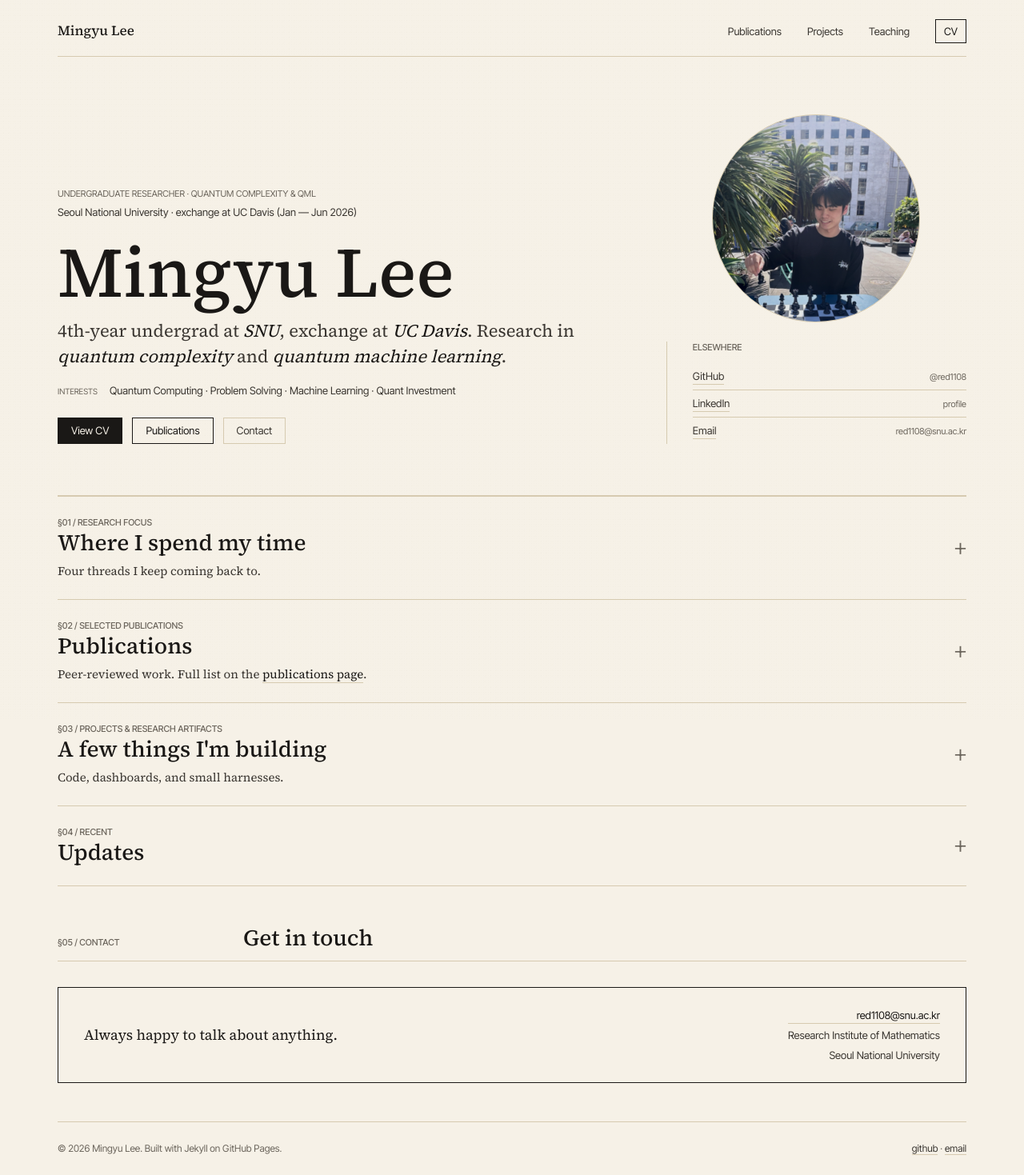
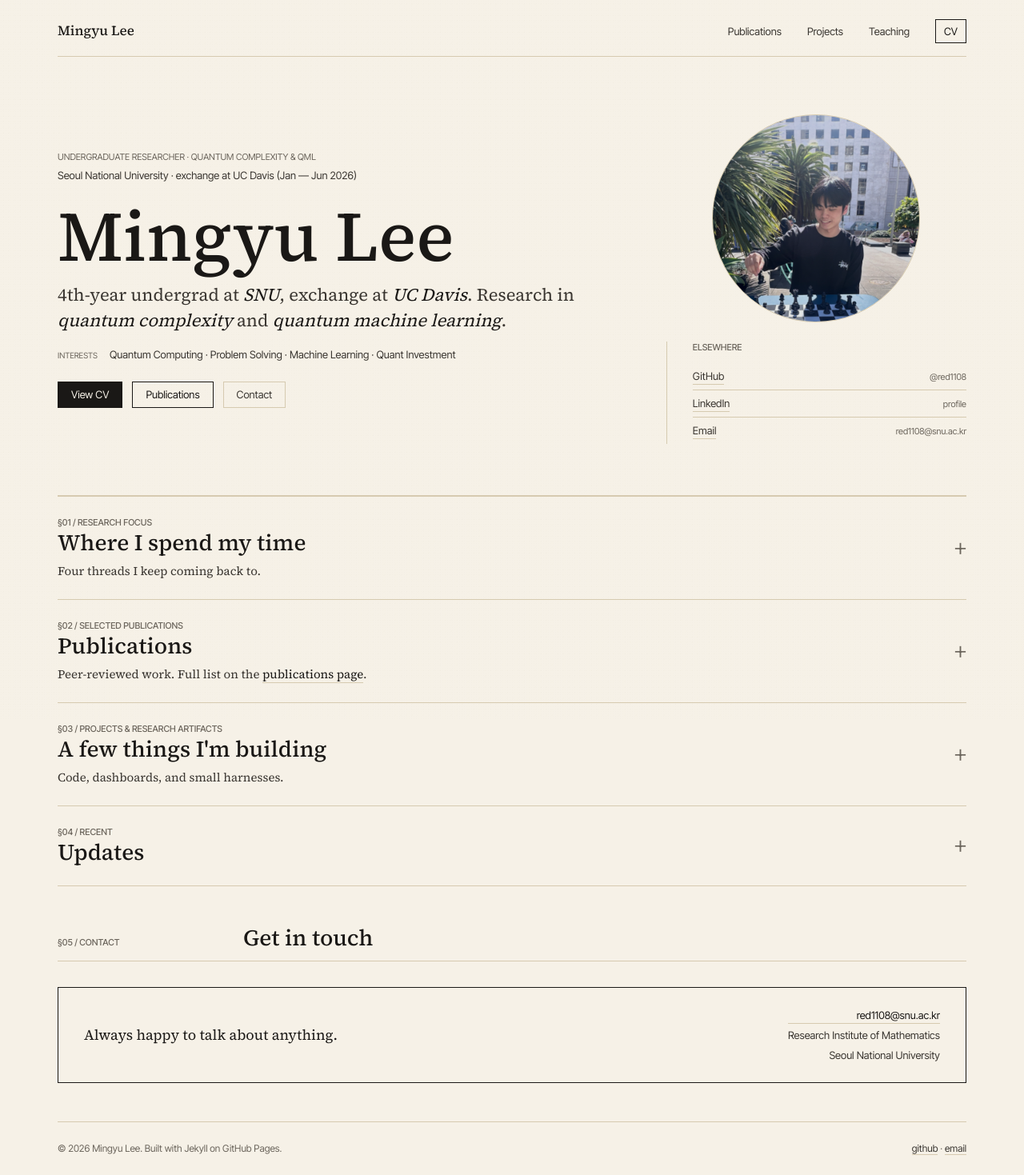
Before and after one commit to red1108/red1108.github.io, a Jekyll site: the page built from index.md, in a window 1280 px wide. Shown: the whole page at 80% size. Built offline with Jekyll 4.4.1, drawn with Linux system fonts in a browser that asks for light colours.

Commit message:
style: balance home hero alignment

```diff
--- a/assets/css/main.scss
+++ b/assets/css/main.scss
@@ -359,7 +359,7 @@ main {
   display: grid;
   grid-template-columns: 1.9fr 1fr;
   gap: var(--s-7);
-  align-items: end;
+  align-items: center;
   padding: var(--s-5) 0 var(--s-8);
   border-bottom: 1px solid var(--rule);
 }
```
